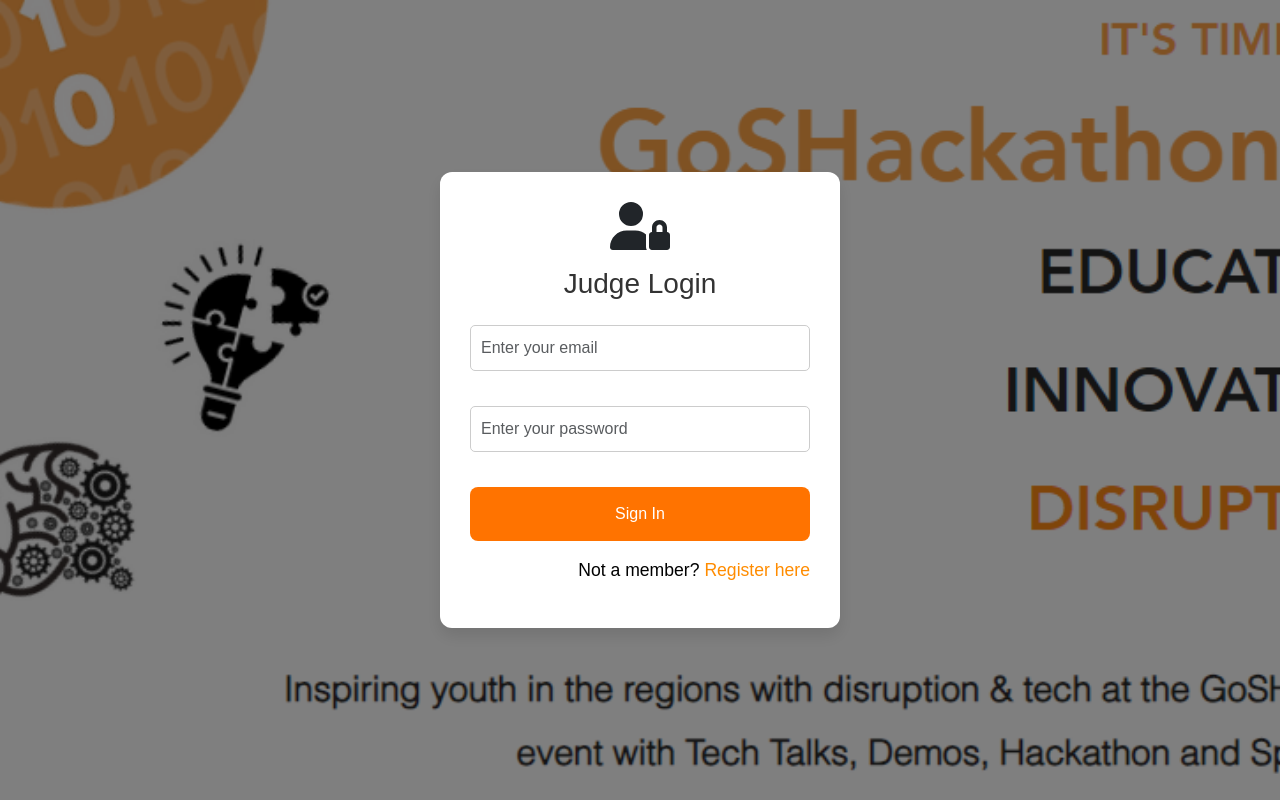
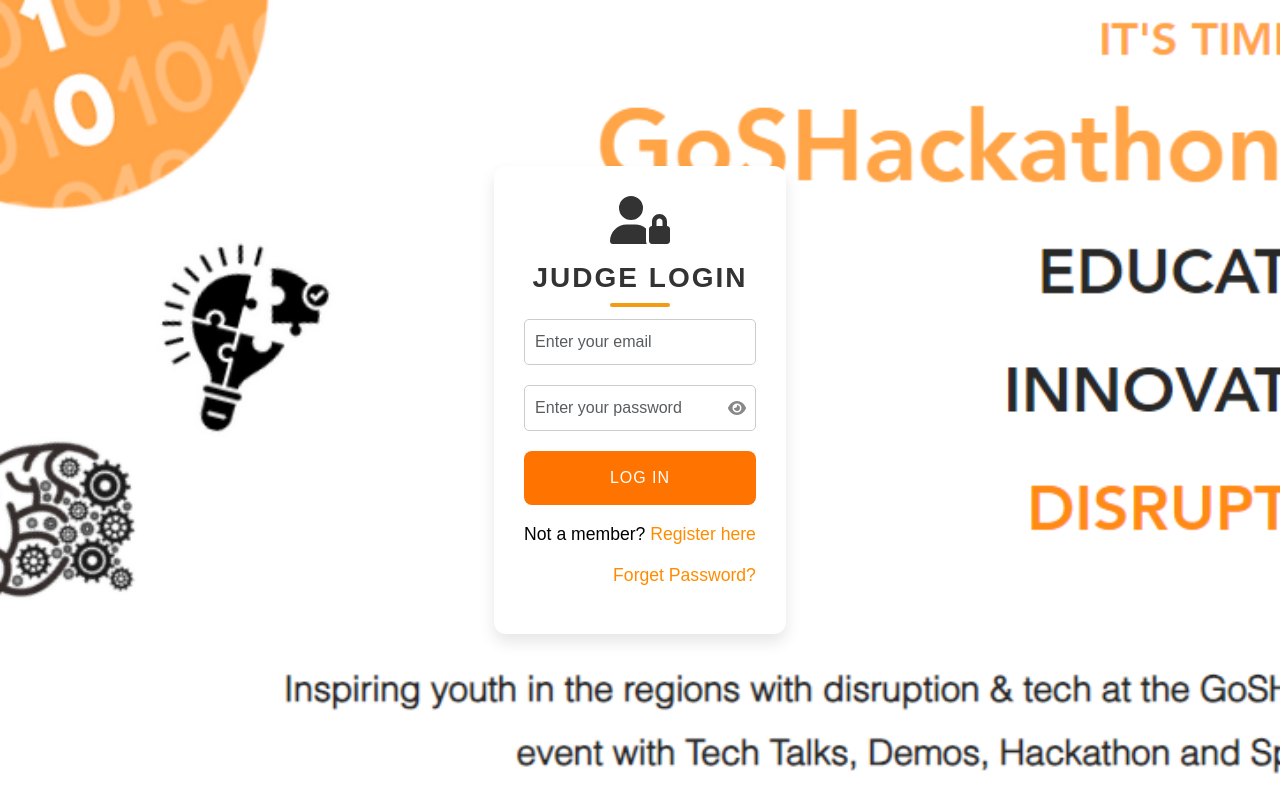
Before and after one commit to GosHackathon/judging-app, a React (Create React App) app in the folder frontend/: page /login in a window 1280 px wide. Built offline with nearby package versions, Linux system fonts and the light colour scheme; no server answers.

Commit message:
Redesigned login page for Normal judge

```diff
--- a/frontend/src/auth/Login.css
+++ b/frontend/src/auth/Login.css
@@ -1,80 +1,150 @@
-/* Login.css */
 body {
   margin: 0;
+  padding: 0;
+  height: 100vh;
+  background-image: url('/public/images/GoSH24.png');
+  background-size: cover;
+  background-position: center;
+  background-repeat: no-repeat;
+  display: flex;
+  justify-content: center;
+  align-items: center;
   font-family: "Roboto", sans-serif;
-  background: url("/public/images/GoSH24.png") no-repeat center center fixed;
-  background-size: cover;
+  color: #333;
+  overflow: hidden;
 }
 
 .login-container {
   display: flex;
   justify-content: center;
   align-items: center;
-  height: 100vh;
-  background: rgba(0, 0, 0, 0.5); /* Semi-transparent overlay for readability */
+  width: 100%;
+  padding: 20px;
+  box-sizing: border-box;
+  background: none;
+  animation: fadeIn 1.2s ease-in-out;
 }
 
 .login-form {
-  max-width: 400px;
+  max-width: 450px;
   width: 100%;
-  padding: 30px;
+  padding: 35px;
   border-radius: 12px;
-  box-shadow: 0 8px 16px rgba(0, 0, 0, 0.1);
-  background: #ffffff;
+  background: rgba(255, 255, 255, 0.95);
+  box-shadow: 0 10px 30px rgba(0, 0, 0, 0.15);
   text-align: center;
+  transition: transform 0.3s ease, box-shadow 0.3s ease;
+  position: relative;
+}
+
+.login-form:hover {
+  transform: translateY(-8px);
+  box-shadow: 0 12px 32px rgba(0, 0, 0, 0.25);
 }
 
 .login-form h2 {
   margin-bottom: 20px;
-  font-size: 28px;
-  color: #333;
+  font-size: 34px;
+  color: #34495e;
+  font-weight: 700;
+  text-transform: uppercase;
+  letter-spacing: 2px;
+  position: relative;
 }
 
-.login-form form {
-  display: flex;
-  flex-direction: column;
+.login-form h2::after {
+  content: '';
+  width: 60px;
+  height: 4px;
+  background: #f39c12;
+  position: absolute;
+  bottom: -12px;
+  left: 50%;
+  transform: translateX(-50%);
+  border-radius: 2px;
+}
+
+.login-form .form-group {
+  margin-bottom: 20px;
+  position: relative;
 }
 
 .login-form input {
   width: 100%;
   padding: 15px;
-  margin-bottom: 15px;
+  padding-right: 40px; /* Space for the password toggle icon */
   border: 1px solid #ddd;
   border-radius: 8px;
   font-size: 16px;
   box-sizing: border-box;
+  transition: border-color 0.3s ease, box-shadow 0.3s ease;
+  background: rgba(255, 255, 255, 1);
+}
+
+.login-form input:focus {
+  border-color: orange;
+  box-shadow: 0 0 8px rgba(41, 128, 185, 0.4);
+  outline: none;
+}
+
+/* Wrapper for the password field */
+.password-field-wrapper {
+  position: relative; /* Ensures the icon is positioned relative to this container */
+}
+
+.password-toggle-icon {
+  position: absolute;
+  top: 50%;
+  right: 10px;
+  transform: translateY(-50%);
+  cursor: pointer;
+  color: #888;
+  transition: color 0.3s ease;
+}
+
+.password-toggle-icon:hover {
+  color: orange; /* Change icon color on hover */
 }
 
 .login-form button {
   padding: 15px;
   border: none;
   border-radius: 8px;
-  background: #007bff;
+  background: linear-gradient(45deg, #e67e22, #d35400);
   color: #fff;
-  font-size: 16px;
+  font-size: 18px;
   cursor: pointer;
-  transition: background-color 0.3s ease;
+  transition: background-color 0.3s ease, box-shadow 0.3s ease;
+  text-transform: uppercase;
+  width: 100%;
+  letter-spacing: 1px;
 }
 
 .login-form button:hover {
-  background: #0056b3;
+  background: linear-gradient(45deg, #d35400, #e67e22);
+  box-shadow: 0 4px 16px rgba(0, 0, 0, 0.2);
 }
 
 .error {
   color: #e74c3c;
   margin-bottom: 15px;
+  font-weight: 600;
+  font-size: 14px;
+  animation: shake 0.3s ease;
 }
 
 .signup-link {
-  margin-top: 20px;
+  margin-top: 25px;
 }
 
 .signup-link a {
-  color: #007bff;
-  text-decoration: none;
+  color: #f39c12 ;
+  text-decoration: none ;
   font-weight: bold;
+  transition: color 0.3s ease;
 }
 
 .signup-link a:hover {
-  text-decoration: underline;
+  text-decoration: underline ;
+  color: #e67e22 ;
 }
--- a/frontend/src/auth/Login.js
+++ b/frontend/src/auth/Login.js
@@ -1,32 +1,34 @@
 import React, { useState } from "react";
-import { useNavigate } from "react-router-dom";
+import { useNavigate, Link } from "react-router-dom";
 import { loginUser, loginMainJudge } from "../services/apiService";
 import { FontAwesomeIcon } from "@fortawesome/react-fontawesome";
-import { faUserLock } from "@fortawesome/free-solid-svg-icons";
+import { faUserLock, faEye, faEyeSlash } from "@fortawesome/free-solid-svg-icons";
 import "./Login.css";
 import "./MainJudgeLogin.css";
+import "./Forgetpassword.css";
 
 function Login({ isMainJudge = false }) {
   const [email, setEmail] = useState("");
   const [password, setPassword] = useState("");
+  const [showPassword, setShowPassword] = useState(false);
   const [error, setError] = useState("");
   const [success, setSuccess] = useState("");
   const navigate = useNavigate();
 
   const handleLogin = async (e) => {
     e.preventDefault();
-    setError(""); // Clear previous errors
-    setSuccess(""); // Clear previous success messages
+    setError("");
+    setSuccess("");
 
     try {
       if (isMainJudge) {
         await loginMainJudge(email, password);
         setSuccess("Main Judge login successful. Redirecting...");
-        navigate("/main-judge-home"); // Redirect to the Main Judge dashboard
+        navigate("/main-judge-dashboard");
       } else {
         await loginUser(email, password);
         setSuccess("Login successful. Redirecting...");
-        navigate("/judge-home"); // Redirect to the regular Judge dashboard
+        navigate("/dashboard");
       }
     } catch (err) {
       setError(err.message || "Invalid email or password");
@@ -50,27 +52,45 @@
               type="email"
               className="form-control"
               placeholder="Enter your email"
+              aria-label="Email"
               value={email}
               onChange={(e) => setEmail(e.target.value)}
               required
             />
           </div>
-          <div className="form-group">
+          <div className="form-group position-relative">
             <input
-              type="password"
+              type={showPassword ? "text" : "password"}
               className="form-control"
               placeholder="Enter your password"
+              aria-label="Password"
               value={password}
               onChange={(e) => setPassword(e.target.value)}
               required
             />
+            <FontAwesomeIcon
+              icon={showPassword ? faEyeSlash : faEye}
+              className="password-toggle-icon"
+              onClick={() => setShowPassword(!showPassword)}
+              style={{
+                position: "absolute",
+                top: "50%",
+                right: "10px",
+                transform: "translateY(-50%)",
+                cursor: "pointer",
+                color: "#888",
+              }}
+            />
           </div>
           <button type="submit" className="btn btn-primary btn-block">
-            Sign In
+            LOG IN
           </button>
           <div className="signup-link text-center mt-3">
             <p>
-              Not a member? <a href="/signup">Register here</a>
+              Not a member? <Link to="/signup">Register here</Link>
+            </p>
+            <p>
+              <Link to="/forgetpassword">Forget Password?</Link>
             </p>
           </div>
         </form>
```
